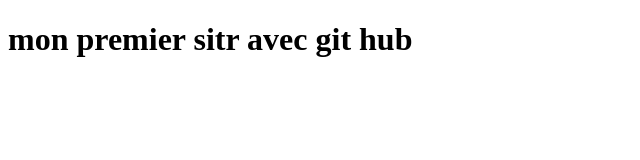
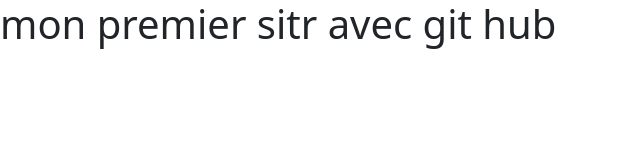
Before and after one commit to kinggame222/mon-site, a plain HTML site: page index.html in a window 1280 px wide. Shown: the whole page, without its empty margins (0-640 px from the left). Drawn offline with nearby package versions, Linux system fonts and the light colour scheme.

Commit message:
Update index.html

```diff
--- a/index.html
+++ b/index.html
@@ -4,6 +4,9 @@
      <meta charset="UTF-8">
      <meta http-equiv="X-UA-Compatible" content="IE=edge">
      <meta name="viewport" content="width=device-width, initial-scale=1.0">
+     <link href="https://cdn.jsdelivr.net/npm/bootstrap@5.1.3/dist/css/bootstrap.min.css" rel="stylesheet">
+    <script src="https://cdn.jsdelivr.net/npm/bootstrap@5.1.3/dist/js/bootstrap.bundle.min.js"></script>
+    <link rel="stylesheet" href="css.css">
      <title>index</title>
  </head>
  <body>
```
